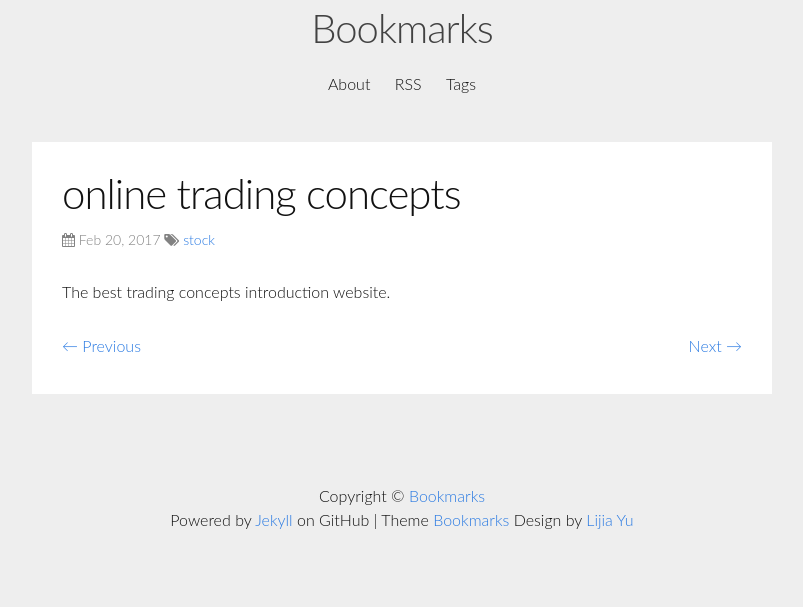
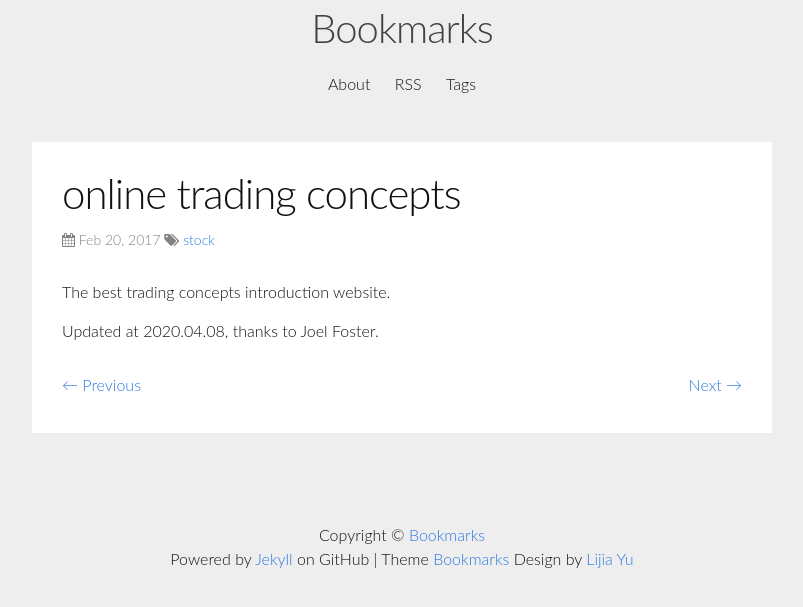
Before and after one commit to yulijia/bookmarks, a Jekyll site: the page built from _posts/2017-02-20-online-trading-concepts.md, in a window 1280 px wide. Shown: the top 607 px of the page, without its empty margins (238-1041 px from the left). Built offline with Jekyll 4.4.1, drawn with Linux system fonts in a browser that asks for light colours; nearby versions of some CDN libraries.

```diff
--- a/_posts/2017-02-20-online-trading-concepts.md
+++ b/_posts/2017-02-20-online-trading-concepts.md
@@ -3,7 +3,9 @@ published: true
 layout: post
 title: "online trading concepts"
 tags: stock
-link: http://www.onlinetradingconcepts.com/
+link: https://commodity.com/technical-analysis/
 ---
 
 The best trading concepts introduction website.
+
+Updated at 2020.04.08, thanks to Joel Foster.
```
